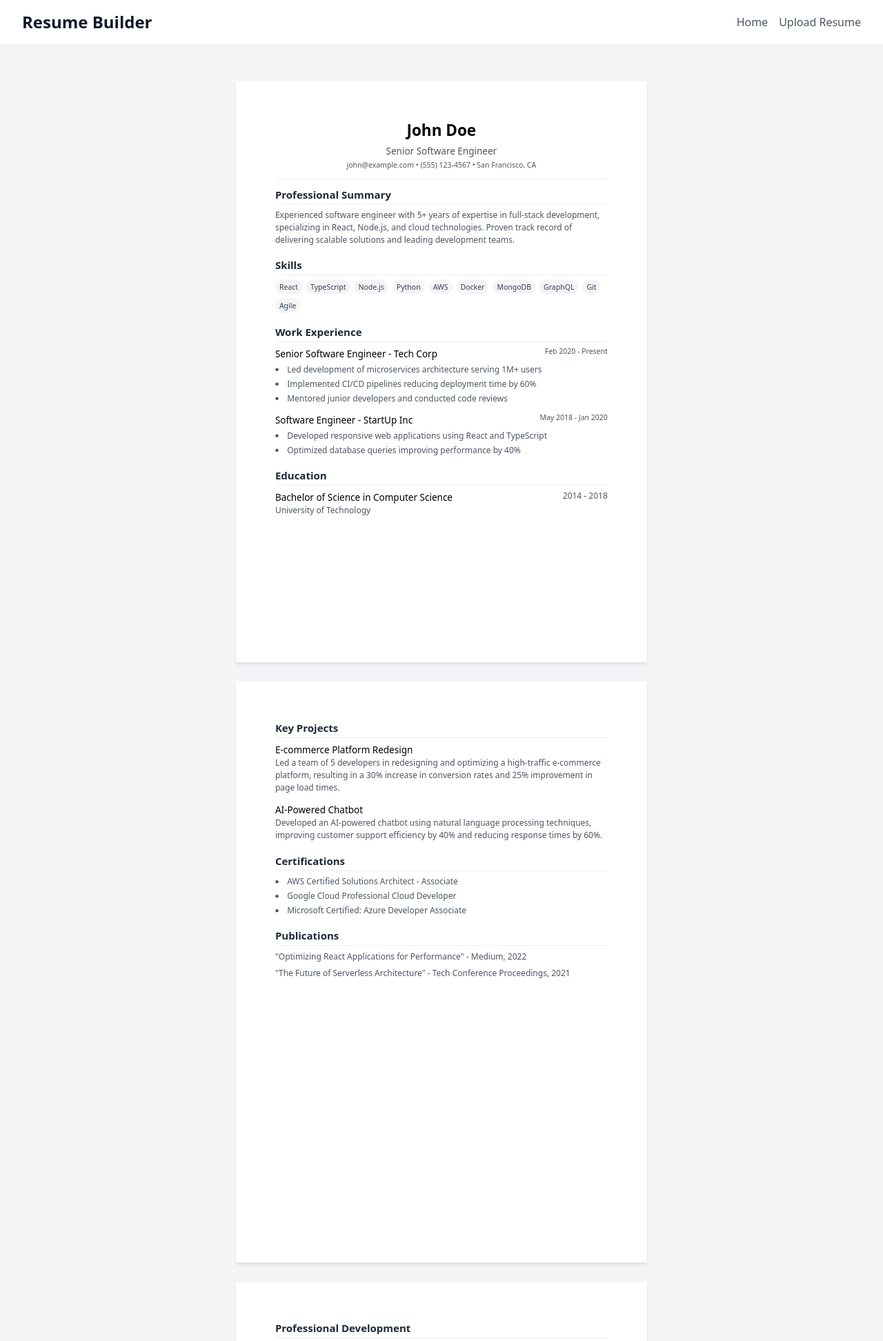
After one commit to sqfffy/sqfffy.github.io, a Flask app: page /preview in a window 1280 px wide. The commit adds this page. Shown: the top 1944 px of the page at 69% size. Run offline with Flask 3, Linux system fonts and the light colour scheme; some libraries are stand-ins or nearby versions.

Commit message:
added preview

```diff
--- a/resume-builder/app.py
+++ b/resume-builder/app.py
@@ -22,6 +22,10 @@ db.init_app(app)  # Initialize the db with the app
 # Function to check allowed file extensions
 def allowed_file(filename):
     return '.' in filename and filename.rsplit('.', 1)[1].lower() in ALLOWED_EXTENSIONS
+
+@app.route('/preview')
+def preview():
+    return render_template('preview.html')
 
 # Upload route
 @app.route('/upload', methods=['GET', 'POST'])
--- a/resume-builder/templates/base.html
+++ b/resume-builder/templates/base.html
@@ -4,26 +4,31 @@
     <meta charset="UTF-8">
     <meta name="viewport" content="width=device-width, initial-scale=1.0">
     <title>Resume Builder</title>
-    <link rel="stylesheet" href="https://simplecss.eu/simple.min.css">
-    <link rel="stylesheet" href="{{ url_for('static', filename='css/styles.css') }}">
+    <script src="https://cdn.tailwindcss.com"></script>
 </head>
-<body>
-    <div class="container">
-        <header>
-            <h1>Resume Builder</h1>
+<body class="bg-gray-100 min-h-screen flex flex-col">
+    <header class="bg-white shadow-sm">
+        <div class="max-w-7xl mx-auto px-4 sm:px-6 lg:px-8 py-4">
+            <div class="flex justify-between items-center">
+                <h1 class="text-2xl font-bold text-gray-900">Resume Builder</h1>
                 <nav>
-                <ul>
-                    <li><a href="{{ url_for('index') }}">Home</a></li>
-                    <li><a href="{{ url_for('upload_file') }}">Upload Resume</a></li>
+                    <ul class="flex space-x-4">
+                        <li><a href="{{ url_for('index') }}" class="text-gray-600 hover:text-gray-900">Home</a></li>
+                        <li><a href="{{ url_for('upload_file') }}" class="text-gray-600 hover:text-gray-900">Upload Resume</a></li>
                     </ul>
                 </nav>
+            </div>
+        </div>
     </header>
-        <main>
+
+    <main class="flex-grow">
         {% block content %}{% endblock %}
     </main>
-        <footer>
-            <p>&copy; 2024 Resume Builder</p>
+
+    <footer class="bg-white shadow-sm mt-auto">
+        <div class="max-w-7xl mx-auto px-4 sm:px-6 lg:px-8 py-4">
+            <p class="text-center text-gray-500">&copy; 2024 Resume Builder</p>
+        </div>
     </footer>
-    </div>
 </body>
 </html>
--- /dev/null
+++ b/resume-builder/templates/preview.html
@@ -0,0 +1,174 @@
+{% extends "base.html" %}
+
+{% block content %}
+<div class="flex flex-col min-h-screen">
+    <!-- Scrollable Container -->
+    <div class="flex-grow overflow-auto p-4 bg-gray-100">
+        <div class="max-w-[210mm] mx-auto transform scale-75 origin-top">
+            <!-- Page 1 -->
+            <div class="mb-8 bg-white shadow-md" style="width: 210mm; height: 297mm; margin: 10mm auto;">
+                <div style="padding: 20mm; height: 100%; display: flex; flex-direction: column;">
+                    <!-- Header Section -->
+                    <div class="text-center border-b pb-4 mb-4">
+                        <h2 class="text-2xl md:text-3xl font-bold mb-2">John Doe</h2>
+                        <p class="text-base md:text-lg text-gray-600 mb-1">Senior Software Engineer</p>
+                        <p class="text-xs md:text-sm text-gray-600">
+                            john@example.com • (555) 123-4567 • San Francisco, CA
+                        </p>
+                    </div>
+
+                    <!-- Summary Section -->
+                    <div class="mb-6 text-left">
+                        <h3 class="text-lg md:text-xl font-semibold mb-2 text-gray-800 border-b pb-1">Professional Summary</h3>
+                        <p class="text-sm md:text-base text-gray-600">
+                            Experienced software engineer with 5+ years of expertise in full-stack development,
+                            specializing in React, Node.js, and cloud technologies. Proven track record of delivering
+                            scalable solutions and leading development teams.
+                        </p>
+                    </div>
+
+                    <!-- Skills Section -->
+                    <div class="mb-6 text-left">
+                        <h3 class="text-lg md:text-xl font-semibold mb-2 text-gray-800 border-b pb-1">Skills</h3>
+                        <div class="flex flex-wrap gap-2">
+                            {% for skill in ['React', 'TypeScript', 'Node.js', 'Python', 'AWS', 'Docker', 'MongoDB', 'GraphQL', 'Git', 'Agile'] %}
+                                <span class="px-2 py-1 bg-gray-100 text-gray-700 rounded-full text-xs md:text-sm">
+                                    {{ skill }}
+                                </span>
+                            {% endfor %}
+                        </div>
+                    </div>
+
+                    <!-- Experience Section -->
+                    <div class="mb-6 text-left">
+                        <h3 class="text-lg md:text-xl font-semibold mb-2 text-gray-800 border-b pb-1">Work Experience</h3>
+                        <div class="space-y-4">
+                            <div>
+                                <div class="flex flex-col md:flex-row md:justify-between mb-1">
+                                    <h4 class="text-base md:text-lg font-medium">Senior Software Engineer - Tech Corp</h4>
+                                    <span class="text-sm text-gray-600">Feb 2020 - Present</span>
+                                </div>
+                                <ul class="list-disc list-inside text-sm md:text-base text-gray-600 space-y-1">
+                                    <li>Led development of microservices architecture serving 1M+ users</li>
+                                    <li>Implemented CI/CD pipelines reducing deployment time by 60%</li>
+                                    <li>Mentored junior developers and conducted code reviews</li>
+                                </ul>
+                            </div>
+                            <div>
+                                <div class="flex flex-col md:flex-row md:justify-between mb-1">
+                                    <h4 class="text-base md:text-lg font-medium">Software Engineer - StartUp Inc</h4>
+                                    <span class="text-sm text-gray-600">May 2018 - Jan 2020</span>
+                                </div>
+                                <ul class="list-disc list-inside text-sm md:text-base text-gray-600 space-y-1">
+                                    <li>Developed responsive web applications using React and TypeScript</li>
+                                    <li>Optimized database queries improving performance by 40%</li>
+                                </ul>
+                            </div>
+                        </div>
+                    </div>
+
+                    <!-- Education Section -->
+                    <div class="mb-6 text-left">
+                        <h3 class="text-lg md:text-xl font-semibold mb-2 text-gray-800 border-b pb-1">Education</h3>
+                        <div class="flex flex-col md:flex-row md:justify-between">
+                            <div>
+                                <h4 class="text-base md:text-lg font-medium">Bachelor of Science in Computer Science</h4>
+                                <p class="text-sm md:text-base text-gray-600">University of Technology</p>
+                            </div>
+                            <span class="text-sm md:text-base text-gray-600">2014 - 2018</span>
+                        </div>
+                    </div>
+                </div>
+            </div>
+
+            <!-- Page 2 -->
+            <div class="mb-8 bg-white shadow-md" style="width: 210mm; height: 297mm; margin: 10mm auto;">
+                <div style="padding: 20mm; height: 100%; display: flex; flex-direction: column;">
+                    <!-- Projects Section -->
+                    <div class="mb-6 text-left">
+                        <h3 class="text-lg md:text-xl font-semibold mb-2 text-gray-800 border-b pb-1">Key Projects</h3>
+                        <div class="space-y-4">
+                            <div>
+                                <h4 class="text-base md:text-lg font-medium">E-commerce Platform Redesign</h4>
+                                <p class="text-sm md:text-base text-gray-600">Led a team of 5 developers in redesigning and optimizing a high-traffic e-commerce platform, resulting in a 30% increase in conversion rates and 25% improvement in page load times.</p>
+                            </div>
+                            <div>
+                                <h4 class="text-base md:text-lg font-medium">AI-Powered Chatbot</h4>
+                                <p class="text-sm md:text-base text-gray-600">Developed an AI-powered chatbot using natural language processing techniques, improving customer support efficiency by 40% and reducing response times by 60%.</p>
+                            </div>
+                        </div>
+                    </div>
+
+                    <!-- Certifications Section -->
+                    <div class="mb-6 text-left">
+                        <h3 class="text-lg md:text-xl font-semibold mb-2 text-gray-800 border-b pb-1">Certifications</h3>
+                        <ul class="list-disc list-inside text-sm md:text-base text-gray-600 space-y-1">
+                            <li>AWS Certified Solutions Architect - Associate</li>
+                            <li>Google Cloud Professional Cloud Developer</li>
+                            <li>Microsoft Certified: Azure Developer Associate</li>
+                        </ul>
+                    </div>
+
+                    <!-- Publications Section -->
+                    <div class="mb-6 text-left">
+                        <h3 class="text-lg md:text-xl font-semibold mb-2 text-gray-800 border-b pb-1">Publications</h3>
+                        <div class="space-y-2">
+                            <p class="text-sm md:text-base text-gray-600">"Optimizing React Applications for Performance" - Medium, 2022</p>
+                            <p class="text-sm md:text-base text-gray-600">"The Future of Serverless Architecture" - Tech Conference Proceedings, 2021</p>
+                        </div>
+                    </div>
+                </div>
+            </div>
+
+            <!-- Page 3 -->
+            <div class="mb-8 bg-white shadow-md" style="width: 210mm; height: 297mm; margin: 10mm auto;">
+                <div style="padding: 20mm; height: 100%; display: flex; flex-direction: column;">
+                    <!-- Professional Development Section -->
+                    <div class="mb-6 text-left">
+                        <h3 class="text-lg md:text-xl font-semibold mb-2 text-gray-800 border-b pb-1">Professional Development</h3>
+                        <ul class="list-disc list-inside text-sm md:text-base text-gray-600 space-y-1">
+                            <li>Regular attendee and speaker at local tech meetups and conferences</li>
+                            <li>Mentor for junior developers through company mentorship program</li>
+                            <li>Completed advanced courses in machine learning and data science</li>
+                        </ul>
+                    </div>
+
+                    <!-- Languages Section -->
+                    <div class="mb-6 text-left">
+                        <h3 class="text-lg md:text-xl font-semibold mb-2 text-gray-800 border-b pb-1">Languages</h3>
+                        <ul class="list-disc list-inside text-sm md:text-base text-gray-600 space-y-1">
+                            <li>English (Native)</li>
+                            <li>Spanish (Fluent)</li>
+                            <li>Mandarin Chinese (Intermediate)</li>
+                        </ul>
+                    </div>
+
+                    <!-- Volunteer Work Section -->
+                    <div class="mb-6 text-left">
+                        <h3 class="text-lg md:text-xl font-semibold mb-2 text-gray-800 border-b pb-1">Volunteer Work</h3>
+                        <div class="space-y-2">
+                            <p class="text-sm md:text-base text-gray-600">Code for Good - Developed web applications for local non-profit organizations</p>
+                            <p class="text-sm md:text-base text-gray-600">STEM Mentor - Taught coding basics to high school students</p>
+                        </div>
+                    </div>
+
+                    <!-- References Section -->
+                    <div class="mb-6 text-left">
+                        <h3 class="text-lg md:text-xl font-semibold mb-2 text-gray-800 border-b pb-1">References</h3>
+                        <p class="text-sm md:text-base text-gray-600">Available upon request</p>
+                    </div>
+                </div>
+            </div>
+        </div>
+    </div>
+
+    <!-- Download Button - Fixed at the bottom -->
+    <div class="p-4 bg-gray-100">
+        <div class="max-w-[210mm] mx-auto">
+            <a href="{{ url_for('generate_resume_pdf', id=1) }}" class="w-full bg-blue-500 hover:bg-blue-600 text-white px-8 py-3 inline-block text-center">
+                Download PDF
+            </a>
+        </div>
+    </div>
+</div>
+{% endblock %}g
```
Lines whose indentation alone changed are shown as unchanged.
